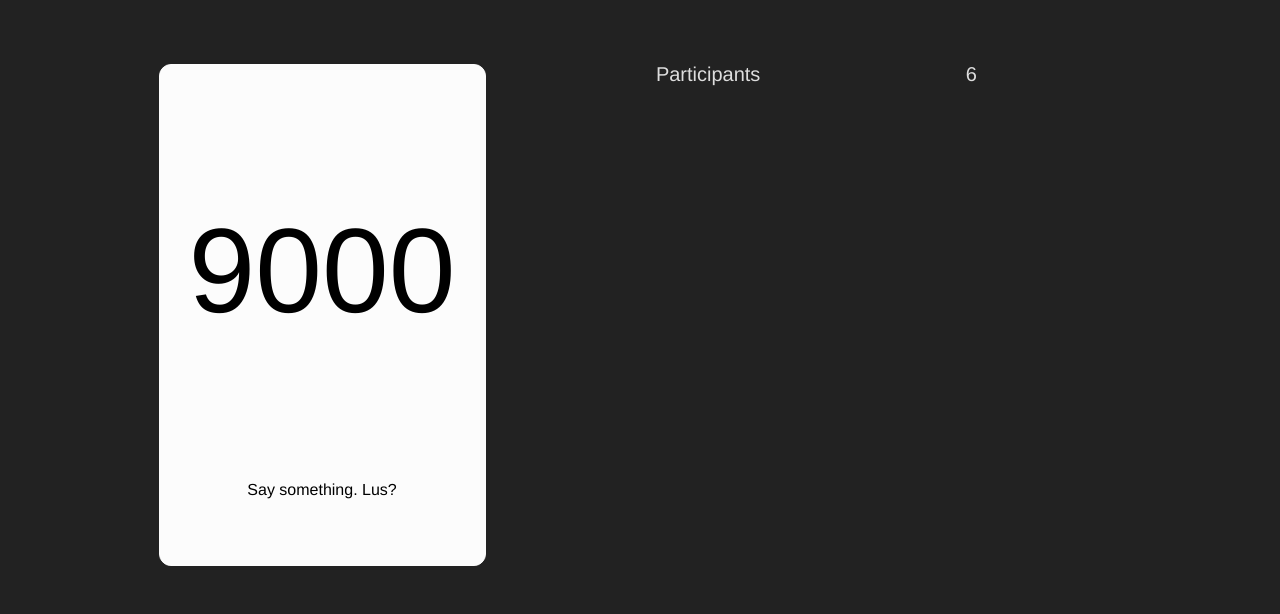
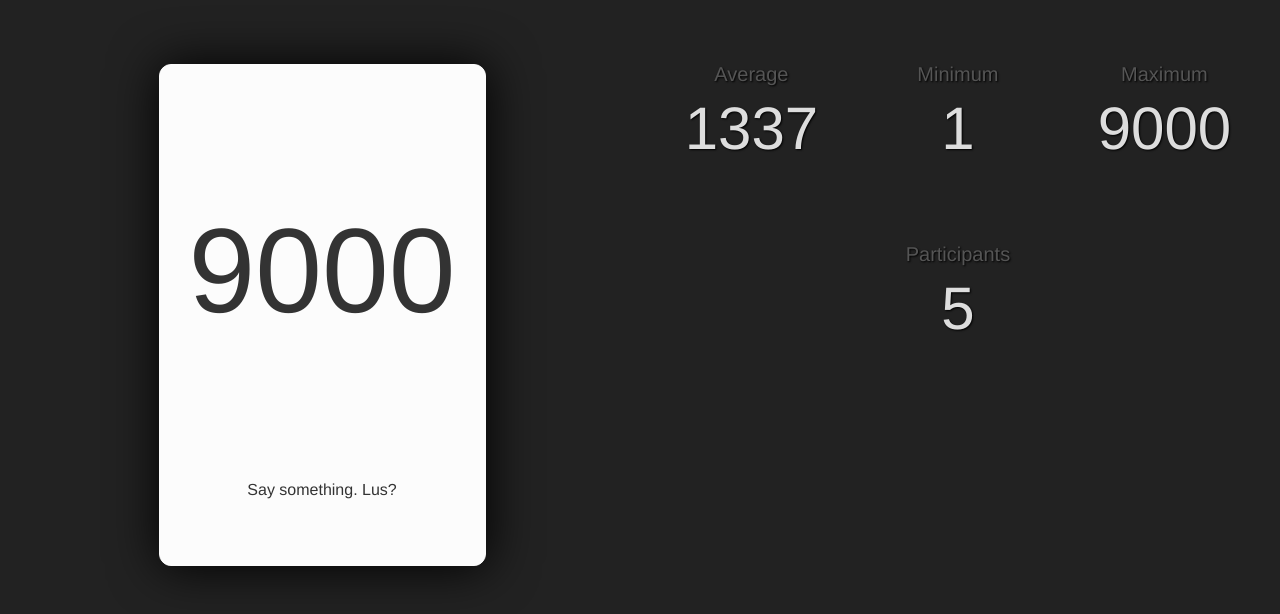
Before and after one commit to panunu/estimat.io, a plain HTML site: page index.html in a window 1280 px wide. Drawn offline with Linux system fonts and the light colour scheme.

Commit message:
Styling, placeholders

```diff
--- a/assets/less/planning.less
+++ b/assets/less/planning.less
@@ -2,10 +2,14 @@ body {
   margin: 5% 0;
 
   font-size: 20px;
+  line-height: 20px;
 
   background-color: #222;
   color: #ddd;
 }
+
+.add-top { margin-top: 40px; }
+.add-bottom { margin-bottom: 40px; }
 
 #card {
   margin: 0 auto 10% auto;
@@ -18,6 +22,7 @@ body {
 
   background-color: #fcfcfc;
   border: 1px solid #fcfcfc;
+  box-shadow: 1px 1px 50px black;
 
   cursor: default;
 
@@ -26,7 +31,7 @@ body {
 
     font-size: 6em;
     text-align: center;
-    color: black;
+    color: #333;
 
     .extra {
       margin-top: 200px;
@@ -35,3 +40,18 @@ body {
     }
   }
 }
+
+#info {
+  text-align: center;
+  text-shadow: 1px 1px 2px black;
+  color: #555;
+
+  .data {
+    margin-top: 0.25em;
+    margin-bottom: 0.75em;
+
+    font-size: 3em;
+    line-height: 1em;
+    color: #ddd;
+  }
+}
--- a/index.html
+++ b/index.html
@@ -22,10 +22,29 @@
             </div>
         </div>
 
-        <div class="span6">
+        <div id="info" class="span6">
             <div class="row-fluid">
-                <div class="span6">Participants</div>
-                <div class="span6">6</div>
+                <div class="span4">
+                    Average
+                    <div class="data">1337</div>
+                </div>
+
+                <div class="span4">
+                    Minimum
+                    <div class="data">1</div>
+                </div>
+
+                <div class="span4">
+                    Maximum
+                    <div class="data">9000</div>
+                </div>
+            </div>
+
+            <div class="row-fluid add-top">
+                <div class="span12">
+                    Participants
+                    <div class="data">5</div>
+                </div>
             </div>
         </div>
     </div>
```
